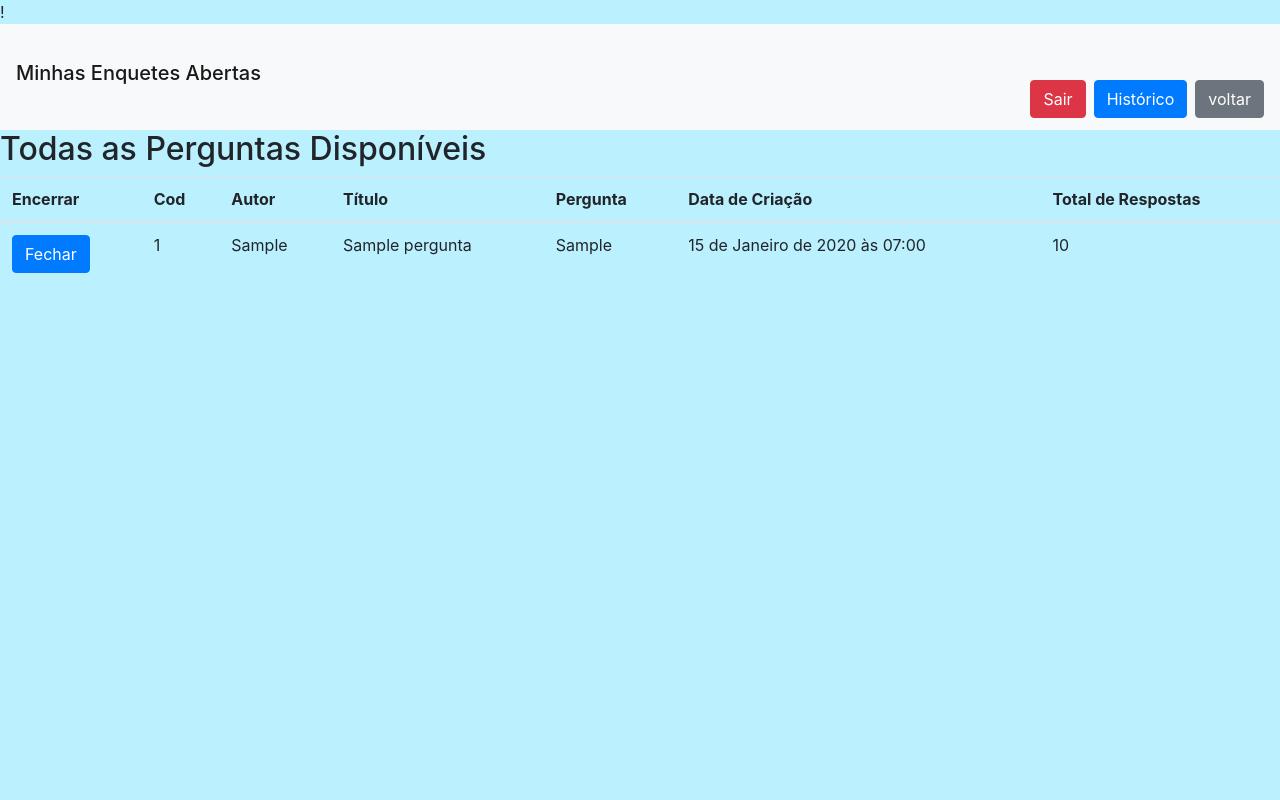
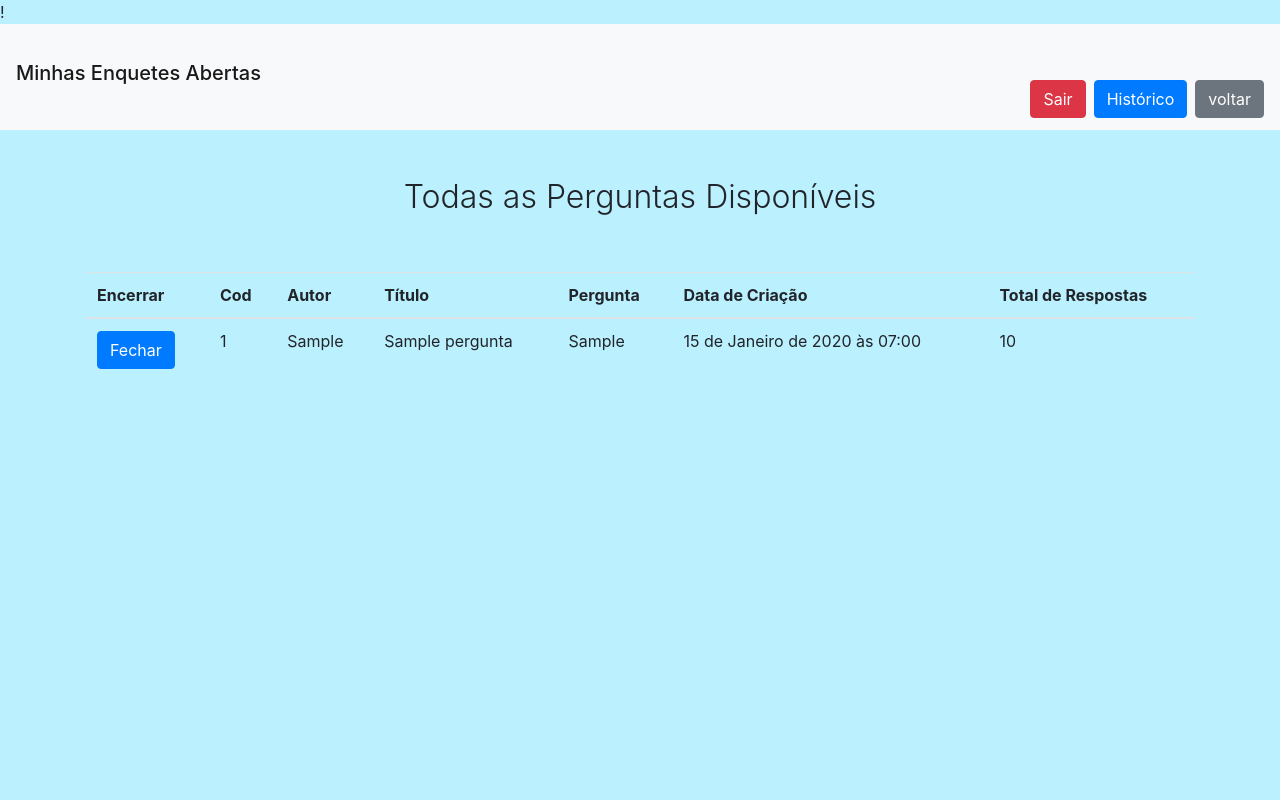
Before and after one commit to diegoreiss/enquetes, a Django app: page /minhas_enquetes/ in a window 1280 px wide. Run offline with Django 5.2, Linux system fonts and the light colour scheme; a user stored in the database is signed in; tables that the repository leaves empty hold one stand-in row (values such as "Sample post"); some libraries are stand-ins or nearby versions.

Commit message:
foi centralizado a main em todas as telas e alterado a font dos titulos

```diff
--- a/enquetes/templates/pages/add-pergunta.html
+++ b/enquetes/templates/pages/add-pergunta.html
@@ -14,7 +14,7 @@
 <body>
     <header>
         <nav class="navbar navbar-light bg-light">
-            <h1> Adicionar a enquete</h1>
+            <h1 class="navbar-brand h1"> Adicionar a enquete</h1>
             <a href="{% url 'minhas_enquetes' %}" class="btn btn-warning mt-5 mb-1 ml-auto">Minhas enquetes</a>
             <a href="{% url 'home' %}" class="btn btn-secondary mt-5 mb-1 voltar ml-2">voltar</a>
             <a href="{% url 'logout' %}" class="btn btn-danger mt-5 mb-1 sair ml-2">Sair</a>
--- a/enquetes/templates/pages/hitorico_enquetes.html
+++ b/enquetes/templates/pages/hitorico_enquetes.html
@@ -22,7 +22,7 @@
             <a href="{% url 'minhas_enquetes' %}" class="btn btn-secondary mt-5 mb-1 ml-2">voltar</a>
         </nav>
     </header>
-    <main>
+    <main class="container mx-auto">
 
         {% if messages %}
             {% for message in messages %}
@@ -40,7 +40,7 @@
             </script>
         {% endif %}
 
-        <h2>Todas as Perguntas do meu Historico Encerradas</h2>
+        <div class="d-flex justify-content-center"><h2 class="font-weight-light m-5">Todas as Perguntas do meu Historico Encerradas</h2></div>
         <table class="table">
             <thead>
                 <tr>
--- a/enquetes/templates/pages/index.html
+++ b/enquetes/templates/pages/index.html
@@ -46,10 +46,10 @@
             </script>
         {% endif %}
 
-        <div class="d-flex justify-content-center mb-5"><h2>Todas as Perguntas Disponíveis</h2></div>
+        <div class="d-flex justify-content-center m-5"><h2 class="font-weight-light">Todas as Perguntas Disponíveis</h2></div>
         <table class="table">
             <thead>
-                <tr>
+                <tr >
                     <th>Cod</th>
                     <th>Autor</th>
                     <th>Título</th>
--- a/enquetes/templates/pages/minhas_enquetes.html
+++ b/enquetes/templates/pages/minhas_enquetes.html
@@ -11,7 +11,7 @@
 </head>
 <body>
     <header>
-        <nav class="navbar navbar-light bg-light">
+        <nav class="navbar navbar-light bg-light m-0">
             <h1 class="navbar-brand">Minhas Enquetes Abertas</h1>
             {% if user.is_authenticated %}
                 <a href="{% url 'logout' %}" class="btn btn-danger mt-5 mb-1 ml-auto">Sair</a>
@@ -22,7 +22,7 @@
             <a href="{% url 'home' %}" class="btn btn-secondary mt-5 mb-1 ml-2">voltar</a>
         </nav>
     </header>
-    <main>
+    <main class="container mx-auto">
         {% if messages %}
             {% for message in messages %}
                 <div class="alert {% if message.tags %} alert-{{ message.tags }} {% endif %} mt-2">
@@ -38,7 +38,7 @@
                 }, 3000);
             </script>
         {% endif %}
-        <h2>Todas as Perguntas Disponíveis</h2>
+        <div class="d-flex justify-content-center m-5"><h2  class="font-weight-light">Todas as Perguntas Disponíveis</h2></div>
         <table class="table">
             <thead>
                 <tr>
--- a/enquetes/templates/pages/resultados.html
+++ b/enquetes/templates/pages/resultados.html
@@ -22,7 +22,7 @@
             <a href="{% url 'home' %}" class="btn btn-secondary mt-5 mb-1 ml-2">voltar</a>
         </nav>
     </header>
-    <main>
+    <main class="container mx-auto">
 
         {% if messages %}
             {% for message in messages %}
@@ -40,7 +40,7 @@
             </script>
         {% endif %}
 
-        <h2>Todas as Perguntas Respondidas</h2>
+        <div class="d-flex justify-content-center"><h2 class="font-weight-light m-5">Todas as Perguntas Respondidas</h2></div>
         <table class="table">
             <thead>
                 <tr>
--- a/templates/static/css/add-enquete.css
+++ b/templates/static/css/add-enquete.css
@@ -1,3 +1,11 @@
+* {
+
+    margin: 0;
+    padding: 0;
+    box-sizing: border-box;
+}
+
+
 
 body {
 
--- a/templates/static/css/global.css
+++ b/templates/static/css/global.css
@@ -1,3 +1,9 @@
+* {
+
+    margin: 0;
+    padding: 0;
+    box-sizing: border-box;
+}
 
 body {
 
```
